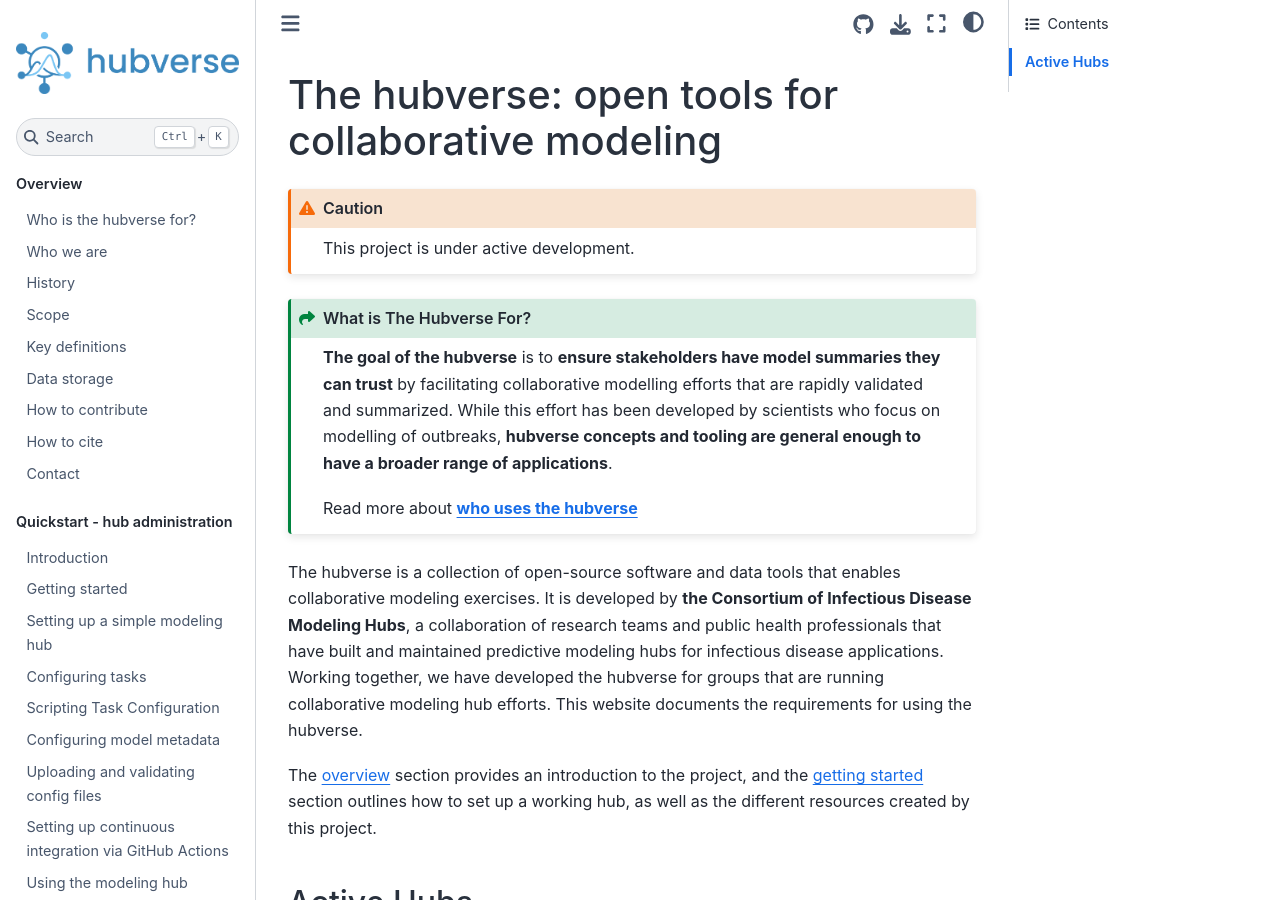
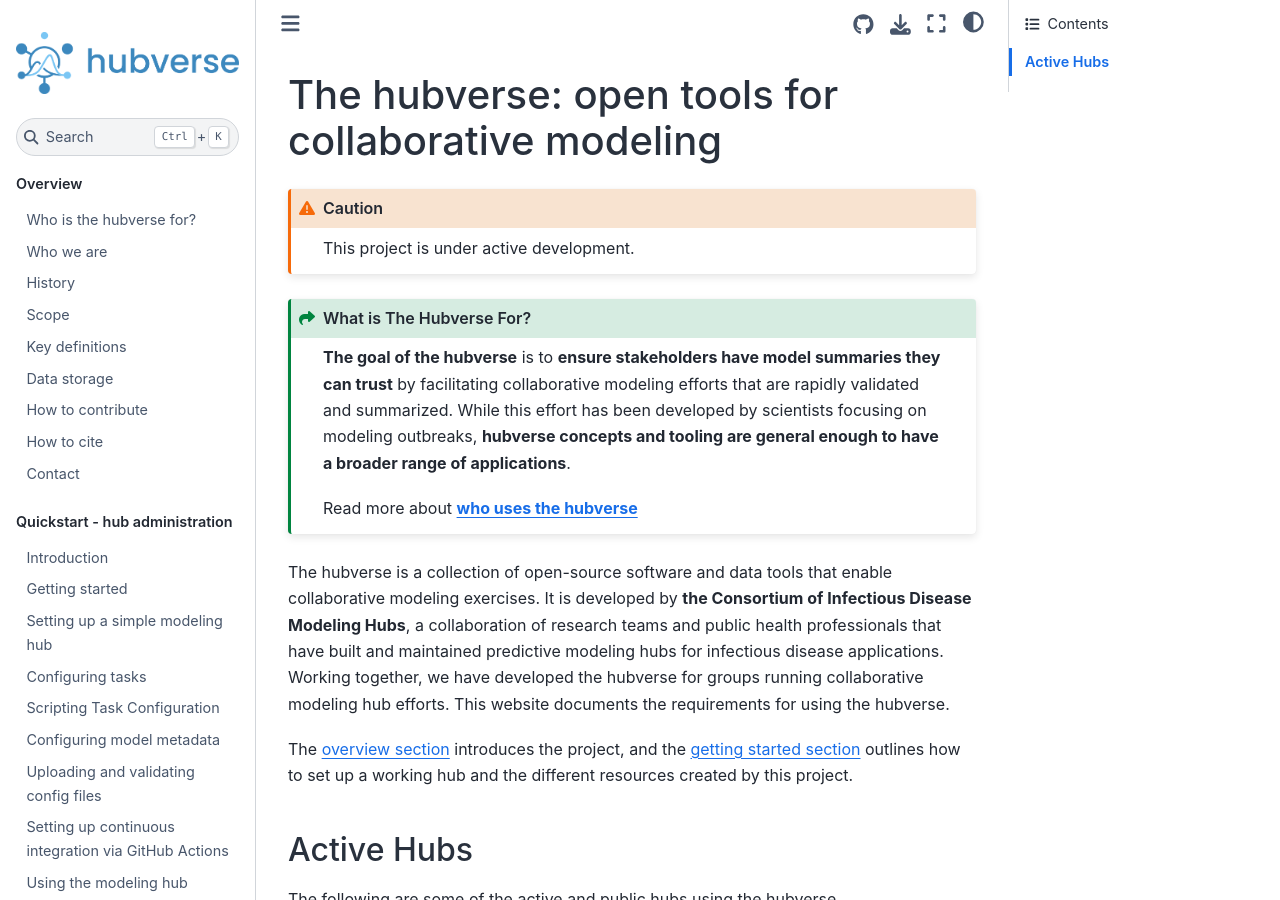
Before and after one commit to hubverse-org/hubDocs, a Sphinx documentation site: the page built from docs/source/index.md, in a window 1280 px wide and 900 px high. Built offline with Sphinx 7.4.7 and the Sphinx Book theme 1.1.4, drawn with Linux system fonts in a browser that asks for light colours; comment, search, counter and statistics services are not loaded.

Commit message:
Link reviewing pg 1

````diff
--- a/docs/source/index.md
+++ b/docs/source/index.md
@@ -7,15 +7,15 @@
 ```{admonition} What is The Hubverse For?
 :class: seealso
 
-**The goal of the hubverse** is to **ensure stakeholders have model summaries they can trust** by facilitating collaborative modelling efforts that are rapidly validated and summarized.
-While this effort has been developed by scientists who focus on modelling of outbreaks, **hubverse concepts and tooling are general enough to have a broader range of applications**.
+**The goal of the hubverse** is to **ensure stakeholders have model summaries they can trust** by facilitating collaborative modeling efforts that are rapidly validated and summarized.
+While this effort has been developed by scientists focusing on modeling outbreaks, **hubverse concepts and tooling are general enough to have a broader range of applications**.
 
 Read more about **[who uses the hubverse](overview/who-uses-hubverse.md)**
 ```
 
-The hubverse is a collection of open-source software and data tools that enables collaborative modeling exercises. It is developed by **the Consortium of Infectious Disease Modeling Hubs**, a collaboration of research teams and public health professionals that have built and maintained predictive modeling hubs for infectious disease applications. Working together, we have developed the hubverse for groups that are running collaborative modeling hub efforts. This website documents the requirements for using the hubverse.
+The hubverse is a collection of open-source software and data tools that enable collaborative modeling exercises. It is developed by **the Consortium of Infectious Disease Modeling Hubs**, a collaboration of research teams and public health professionals that have built and maintained predictive modeling hubs for infectious disease applications. Working together, we have developed the hubverse for groups running collaborative modeling hub efforts. This website documents the requirements for using the hubverse.
 
-The [overview](overview/who-we-are.md) section provides an introduction to the project, and the [getting started](quickstart-hub-admin/getting-started.md) section outlines how to set up a working hub, as well as the different resources created by this project.
+The [overview section](overview/who-we-are.md) introduces the project, and the [getting started section](quickstart-hub-admin/getting-started.md) outlines how to set up a working hub and the different resources created by this project.
 
 ## Active Hubs
 
````
